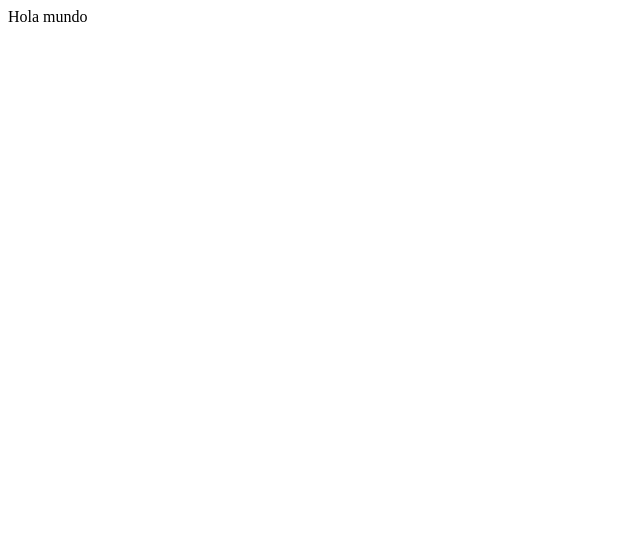
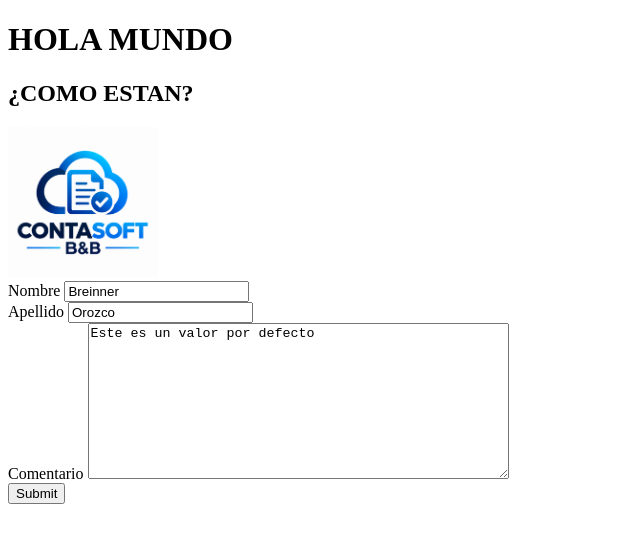
Before and after one commit to Breioro2004/PROYEC-NODE, a website: page JS-SENA/index.html in a window 1280 px wide. Shown: the whole page, without its empty margins (0-640 px from the left). Drawn offline with Linux system fonts and the light colour scheme.

Commit message:
Actualicé el archivo de index

```diff
--- a/JS-SENA/index.html
+++ b/JS-SENA/index.html
@@ -1,12 +1,24 @@
 <!DOCTYPE html>
-<html lang="en">
+<html>
 <head>
-    <meta charset="UTF-8">
-    <meta name="viewport" content="width=device-width, initial-scale=1.0">
-    <title>JSproyecto vf</title>
+    <title>Mi primera web</title>
 </head>
+
 <body>
-    Hola mundo
-    <script src="01-tipos/04-tipado-dinamico.js"></script>
+    <h1>HOLA MUNDO</h1>
+    <h2>¿COMO ESTAN?</h2>
+    <img src="img/contasoft.png" width="150"/>
+    <form action="/fomrulario" method="POST">
+        <label for="nombre"> Nombre</label>
+        <input value="Breinner" type="text" id="nombre" name="nombre" placeholder="Breinner"/>
+        <br>
+        <label for="apellido"> Apellido</label>
+        <input value="Orozco" type="text" id="apellido" name="apellid" placeholder="Orozco"/>
+        <br>
+        <label for="comentario">Comentario</label>
+        <textarea cols="50" rows="10" id="comentario" placeholder="ingrese comentario" name="comentario">Este es un valor por defecto</textarea>
+        <br>
+        <button type="submit">Submit</button>
+    </form>
 </body>
 </html>
```
Also changed, not shown: JS-SENA/img/contasoft.png (added).
